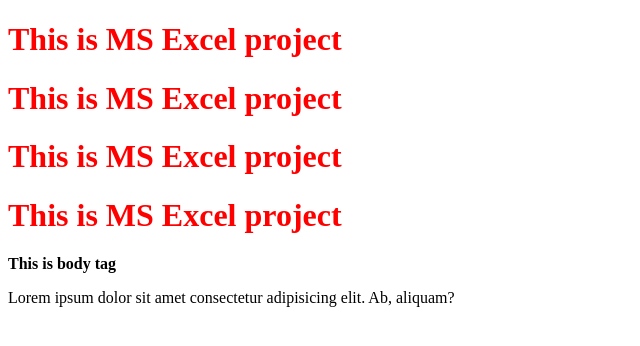
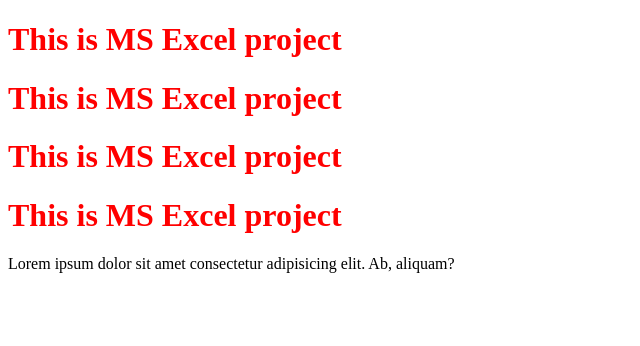
Before and after one commit to KumarVishvas12/Excel_clone, a plain HTML site: page index.html in a window 1280 px wide. Shown: the whole page, without its empty margins (0-640 px from the left). Drawn offline with Linux system fonts and the light colour scheme.

Commit message:
Fifth commit

```diff
--- a/index.html
+++ b/index.html
@@ -12,7 +12,7 @@
     <h1 class="heading">This is MS Excel project</h1>
     <h1 class="heading">This is MS Excel project</h1>
 
-    <b>This is body tag</b>
+
     <p>Lorem ipsum dolor sit amet consectetur adipisicing elit. Ab, aliquam?</p>
 
     <script >
```
